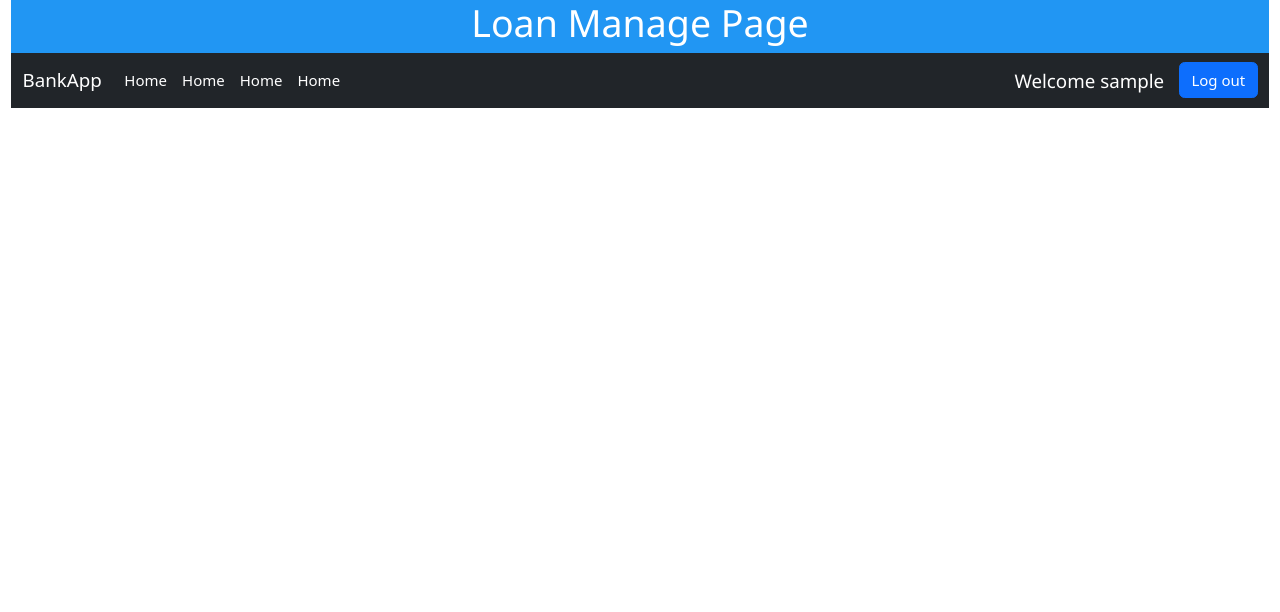
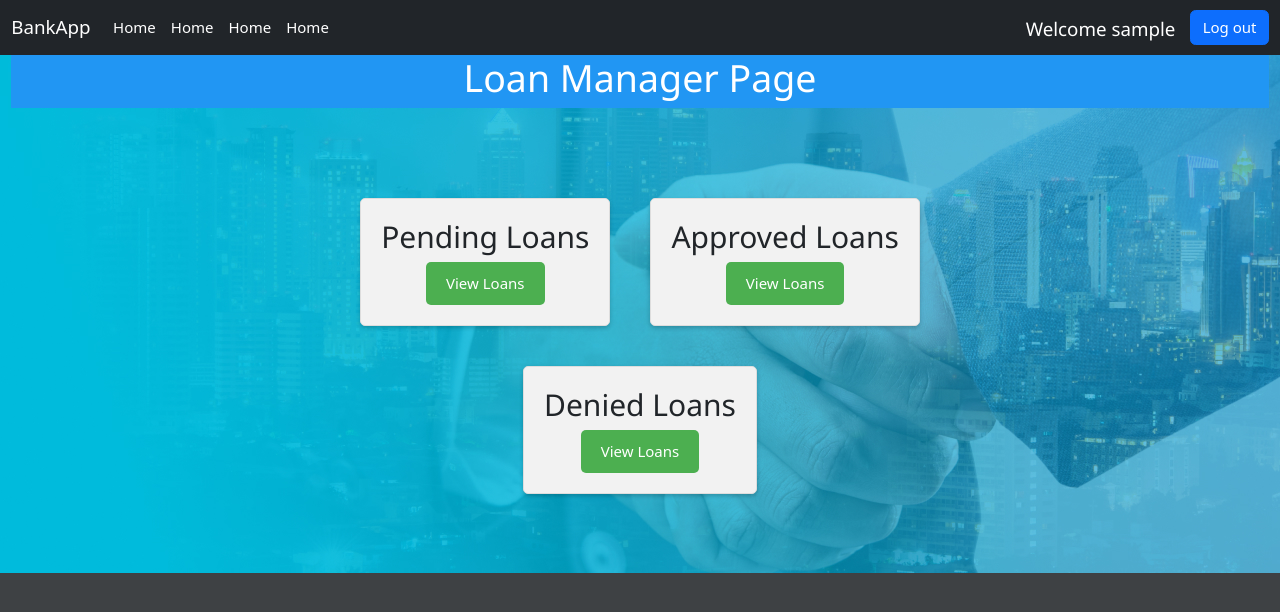
Before and after one commit to rdesai11/BankApp, a PHP site: page /LoanHome.php in a window 1280 px wide. Shown: the top 612 px of the page. Run offline with PHP 8.4, Linux system fonts and the light colour scheme; the visitor is signed in with stand-in values (Sample User, id 1).

Commit message:
added loan manager page with functionality and login error message

```diff
--- a/LoanHome.php
+++ b/LoanHome.php
@@ -11,14 +11,16 @@ session_start();
     <link href="https://cdn.jsdelivr.net/npm/bootstrap@5.2.1/dist/css/bootstrap.min.css" rel="stylesheet">
     <script src="https://cdn.jsdelivr.net/npm/bootstrap@5.2.1/dist/js/bootstrap.bundle.min.js"></script>
     <title>LoanHome</title>
+    <link rel="stylesheet" type="text/css" href="style.css">
+    <style>
+        body {
+            background-image: url('loanbackground.jpg');
+             background-repeat: no-repeat;
+        }
+    </style>
 </head>
 
-<div class="container-fluid">
-  <div class="w3-container w3-blue">
-    <div class="row">
-      <div class="col-sm-20 w3-center"><h1>Loan Manage Page</h1></div>
-    </div>
-  </div>
+
 <nav class="navbar navbar-expand-lg navbar-dark bg-dark">
     <div class="container-fluid">
         <a class="navbar-brand" href="#">BankApp</a>
@@ -47,9 +49,33 @@ session_start();
                 <button type="submit" class="btn btn-primary" style="text-align:center;">Log out</button>
             </form>
         </div>
-    </Div>
+    </div>
 </nav>
 
-<body>
 
-</body>
+
+<div class="container-fluid">
+    <div class="w3-container w3-blue">
+        <div class="row">
+            <div class="col-sm-20 w3-center"><h1>Loan Manager Page</h1></div>
+        </div>
+    </div>
+
+    <body>
+        <div class="container">
+            <div class="cards">
+                <div class="card">
+                    <h2>Pending Loans</h2>
+                    <a href="pending.php"><button>View Loans</button></a>
+                </div>
+                <div class="card">
+                    <h2>Approved Loans</h2>
+                    <a href="approved.php"><button>View Loans</button></a>
+                </div>
+                <div class="card">
+                    <h2>Denied Loans</h2>
+                    <a href="denied.php"><button>View Loans</button></a>
+                </div>
+            </div>
+
+    </body>
--- a/LoanLoginAction.php
+++ b/LoanLoginAction.php
@@ -21,11 +21,12 @@ if (isset($_POST['loanuser']) && isset($_POST['loanpassword'])) {
             header("Location: LoanHome.php?");
             exit();
         } else {
-            header("Location: index.php?error=Incorect User name or password");
+            header("Location: error.php?error=Incorect User name or password");
             exit();
         }
     } else {
-        header("Location: index.php?error=Wrong username or password");
+        header("Location: error.php?error=Wrong username or password");
+
         exit();
     }
 } else {
--- /dev/null
+++ b/error.php
@@ -0,0 +1,5 @@
+<html>
+    <head>
+        <title>Error</title>
+        <body>
+            <h1>UH OH BAD USERNAME/PASSWORD PLEASE TRY AGAIN!</h1>
--- a/style.css
+++ b/style.css
@@ -50,3 +50,45 @@ h3 {
     font-weight: normal;
     text-align: center;
 }
+
+.cards {
+	display: flex;
+	flex-wrap: wrap;
+	justify-content: center;
+	align-items: center;
+	margin-top: 50px;
+}
+
+.card {
+	background-color: #f2f2f2;
+	border: 1px solid #ddd;
+	border-radius: 5px;
+	box-shadow: 0 2px 4px rgba(0,0,0,0.2);
+	padding: 20px;
+	margin: 20px;
+	text-align: center;
+}
+
+.card h2 {
+	margin-top: 0;
+}
+
+.card button {
+	background-color: #4CAF50;
+	color: white;
+	border: none;
+	padding: 10px 20px;
+	border-radius: 5px;
+	cursor: pointer;
+	transition: background-color 0.3s ease;
+}
+
+.card button:hover {
+	background-color: #3e8e41;
+}
+
+.container {
+	max-width: 800px;
+	margin: 0 auto;
+	padding: 20px;
+}
```
Also changed, not shown: approved.php (added, +63 -0 lines), denied.php (added, +61 -0 lines), pending.php (added, +102 -0 lines), loanbackground.jpg (added).
